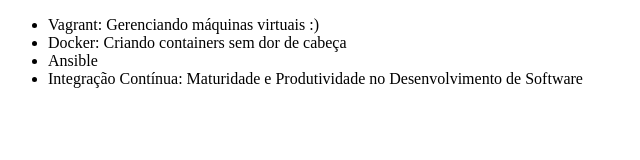
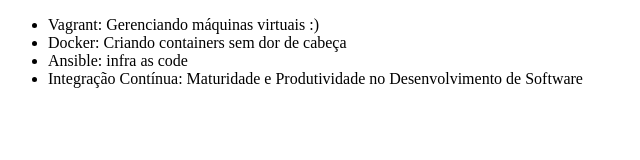
Before and after one commit to gabrielittto/alura-git, a plain HTML site: page index.html in a window 1280 px wide. Shown: the whole page, without its empty margins (0-640 px from the left). Drawn offline with Linux system fonts and the light colour scheme.

Commit message:
test  modification

```diff
--- a/index.html
+++ b/index.html
@@ -8,7 +8,7 @@
     <ul>
         <li>Vagrant: Gerenciando máquinas virtuais :)</li>
         <li>Docker: Criando containers sem dor de cabeça</li>
-        <li>Ansible</li>
+        <li>Ansible: infra as code</li>
         <li>Integração Contínua: Maturidade e Produtividade no Desenvolvimento de Software</li>
     </ul>
 </body>
```
